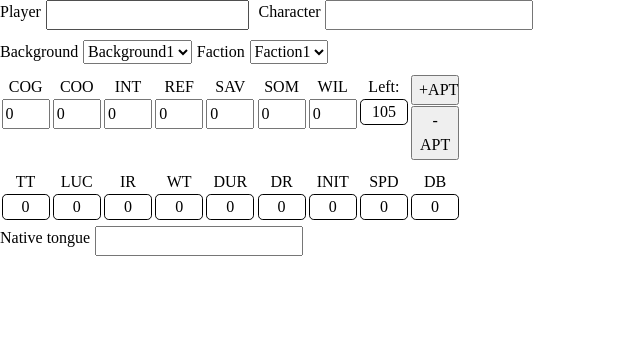
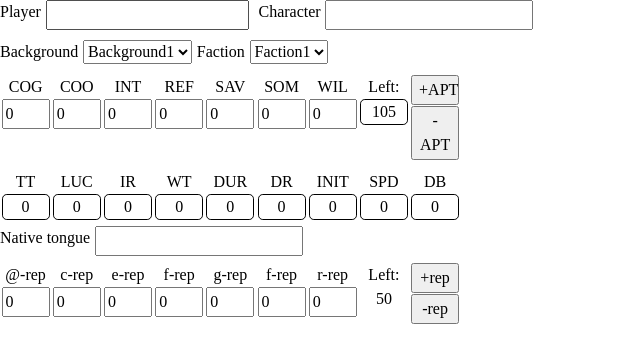
Before and after one commit to cmlimm/eclipse-character-calculator, a plain HTML site: page index.html in a window 1280 px wide. Shown: the whole page, without its empty margins (0-640 px from the left). Drawn offline with Linux system fonts and the light colour scheme.

Commit message:
add reputation row

```diff
--- a/index.html
+++ b/index.html
@@ -133,6 +133,48 @@
                 <label for="native-tongue">Native tongue</label>
                 <input type="text" name="native-tongue" id="native-tongue">
             </div>
+            <div id="reputation" class="row">
+                <div class="column short-name">
+                    <label for="anarchists-rep">@-rep</label>
+                    <input type="number" name="anarchists-rep" id="anarchists-rep" value=0>
+                </div>
+                <div class="column short-name">
+                    <label for="corporations-rep">c-rep</label>
+                    <input type="number" name="corporations-rep" id="corporations-rep" value=0>
+                </div>
+                <div class="column short-name">
+                    <label for="ecologists-rep">e-rep</label>
+                    <input type="number" name="ecologists-rep" id="ecologists-rep" value=0>
+                </div>
+                <div class="column short-name">
+                    <label for="famous-rep">f-rep</label>
+                    <input type="number" name="famous-rep" id="famous-rep" value=0>
+                </div>
+                <div class="column short-name">
+                    <label for="gangs-rep">g-rep</label>
+                    <input type="number" name="gangs-rep" id="gangs-rep" value=0>
+                </div>
+                <div class="column short-name">
+                    <label for="firewall-rep">f-rep</label>
+                    <input type="number" name="firewall-rep" id="firewall-rep" value=0>
+                </div>
+                <div class="column short-name">
+                    <label for="research-rep">r-rep</label>
+                    <input type="number" name="research-rep" id="research-rep" value=0>
+                </div>
+                <figure class="column short-name">
+                    <figcaption>Left:</figcaption>
+                    <span id="reputation-points-left">50</span>
+                </figure>
+                <div class="add-remove column short-name">
+                    <button name="add-rep-point" type="button">
+                        +rep
+                    </button>
+                    <button name="remove-rep-point" type="button">
+                        -rep
+                    </button>
+                </div>
+            </div>
         </div>
     </body>
 </html>
```
